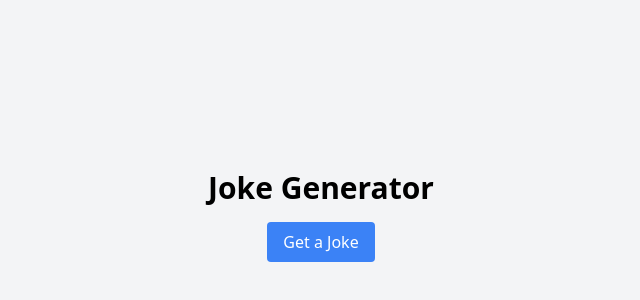
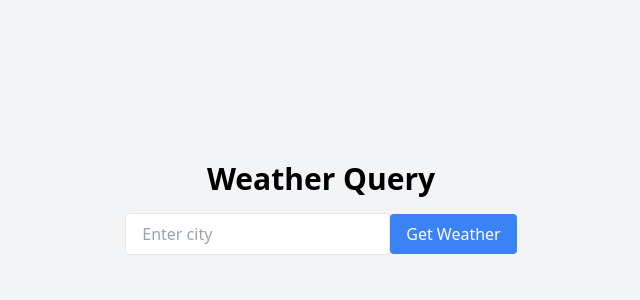
Before and after one commit to valueriver/AutoSite-Vercel, a plain HTML site: page index.html in a window 1280 px wide. Shown: the part 184-484 px from the top of the page, without its empty margins (319-959 px from the left). Drawn offline with nearby package versions, Linux system fonts and the light colour scheme.

Commit message:
Add weather query feature

```diff
--- a/index.html
+++ b/index.html
@@ -3,15 +3,21 @@
 <head>
     <meta charset="UTF-8">
     <meta name="viewport" content="width=device-width, initial-scale=1.0">
-    <title>Joke Generator</title>
+    <title>Weather Query</title>
     <script src="https://cdn.tailwindcss.com"></script>
     <script src="https://unpkg.com/vue@3/dist/vue.global.js"></script>
 </head>
 <body class="flex items-center justify-center min-h-screen bg-gray-100">
     <div id="app" class="text-center">
-        <h1 class="text-3xl font-bold mb-4">Joke Generator</h1>
-        <button @click="getJoke" class="px-4 py-2 bg-blue-500 text-white rounded">Get a Joke</button>
-        <p class="mt-4 text-xl" v-if="joke">{{ joke }}</p>
+        <h1 class="text-3xl font-bold mb-4">Weather Query</h1>
+        <input v-model="city" type="text" placeholder="Enter city" class="px-4 py-2 border rounded mb-4">
+        <button @click="getWeather" class="px-4 py-2 bg-blue-500 text-white rounded">Get Weather</button>
+        <div v-if="weather" class="mt-4 text-xl">
+            <p>City: {{ weather.title }}</p>
+            <p>Weather: {{ weather.consolidated_weather[0].weather_state_name }}</p>
+            <p>Temperature: {{ weather.consolidated_weather[0].the_temp.toFixed(1) }}°C</p>
+        </div>
+        <p v-if="error" class="mt-4 text-red-500">{{ error }}</p>
     </div>
 
     <script>
@@ -20,14 +26,25 @@
         createApp({
             data() {
                 return {
-                    joke: ''
+                    city: '',
+                    weather: null,
+                    error: ''
                 };
             },
             methods: {
-                async getJoke() {
-                    const response = await fetch('/api/joke');
-                    const data = await response.json();
-                    this.joke = data.joke;
+                async getWeather() {
+                    this.weather = null;
+                    this.error = '';
+                    try {
+                        const response = await fetch(`/api/weather?city=${this.city}`);
+                        if (!response.ok) {
+                            throw new Error('City not found');
+                        }
+                        const data = await response.json();
+                        this.weather = data;
+                    } catch (err) {
+                        this.error = err.message;
+                    }
                 }
             }
         }).mount('#app');
```
Also changed, not shown: api/weather.js (added, +29 -0 lines).
